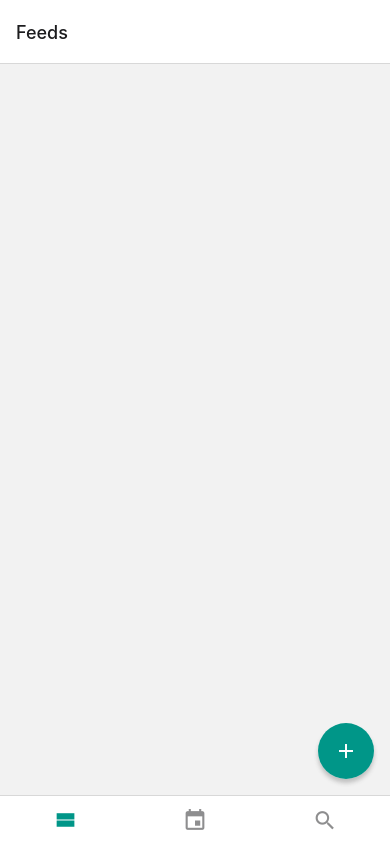
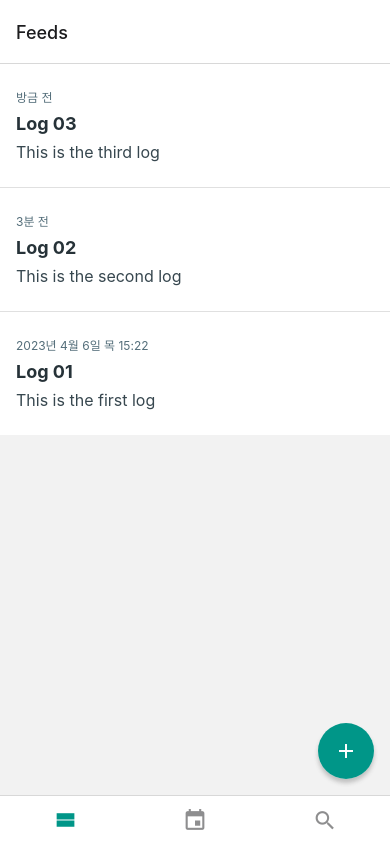
Before and after one commit to ndaemy/dealing-with-react-native, a React Native app in the folder 03-DayLog/: screen /Feeds in a window 390 px wide. Built offline with nearby package versions, Linux system fonts and the light colour scheme.

Commit message:
feat: Complete 6.4

```diff
--- a/03-DayLog/package.json
+++ b/03-DayLog/package.json
@@ -12,6 +12,7 @@
     "@react-navigation/bottom-tabs": "^6.5.7",
     "@react-navigation/native": "^6.1.6",
     "@react-navigation/native-stack": "^6.9.12",
+    "date-fns": "^2.29.3",
     "expo": "~48.0.10",
     "expo-status-bar": "~1.4.4",
     "react": "18.2.0",
--- /dev/null
+++ b/03-DayLog/src/components/FeedList.tsx
@@ -0,0 +1,31 @@
+import { FlatList, StyleSheet, View } from 'react-native';
+
+import { Log } from '../contexts/LogContext';
+import { FeedListItem } from './FeedListItem';
+
+type FeedListProps = {
+  logs: Log[];
+};
+
+export const FeedList = ({ logs }: FeedListProps) => {
+  return (
+    <FlatList
+      data={logs}
+      style={styles.block}
+      renderItem={({ item }) => <FeedListItem log={item} />}
+      keyExtractor={item => item.id}
+      ItemSeparatorComponent={() => <View style={styles.separator} />}
+    />
+  );
+};
+
+const styles = StyleSheet.create({
+  block: {
+    flex: 1,
+  },
+  separator: {
+    backgroundColor: '#e0e0e0',
+    height: 1,
+    width: '100%',
+  },
+});
--- /dev/null
+++ b/03-DayLog/src/components/FeedListItem.tsx
@@ -0,0 +1,70 @@
+import { format, formatDistanceToNow } from 'date-fns';
+import { ko } from 'date-fns/locale';
+import { Pressable, StyleSheet, Text } from 'react-native';
+
+import { Log } from '../contexts/LogContext';
+
+const formatDate = (date: string) => {
+  const d = new Date(date);
+  const now = Date.now();
+  const diff = (now - d.getTime()) / 1000;
+
+  if (diff < 60) {
+    return '방금 전';
+  }
+  if (diff < 60 * 60 * 24 * 3) {
+    return formatDistanceToNow(d, { addSuffix: true, locale: ko });
+  }
+  return format(d, 'PPP EEE p', { locale: ko });
+};
+
+const truncate = (text: string) => {
+  const replaced = text.replace(/\n/g, ' ');
+  return replaced.length > 100 ? replaced.slice(0, 100) + '...' : replaced;
+};
+
+type FeedListItemProps = {
+  log: Log;
+};
+
+export const FeedListItem = ({ log }: FeedListItemProps) => {
+  const { title, body, date } = log;
+
+  return (
+    <Pressable
+      style={({ pressed }) => [
+        styles.block,
+        pressed && { backgroundColor: '#efefef' },
+      ]}
+      android_ripple={{ color: '#ededed' }}
+    >
+      <Text style={styles.date}>{formatDate(date)}</Text>
+      <Text style={styles.title}>{title}</Text>
+      <Text style={styles.body}>{truncate(body)}</Text>
+    </Pressable>
+  );
+};
+
+const styles = StyleSheet.create({
+  block: {
+    backgroundColor: 'white',
+    paddingHorizontal: 16,
+    paddingVertical: 24,
+  },
+  date: {
+    fontSize: 12,
+    color: '#546e7a',
+    marginBottom: 8,
+  },
+  title: {
+    color: '#263238',
+    fontSize: 18,
+    fontWeight: 'bold',
+    marginBottom: 8,
+  },
+  body: {
+    color: '#37474f',
+    fontSize: 16,
+    lineHeight: 21,
+  },
+});
--- a/03-DayLog/src/contexts/LogContext.tsx
+++ b/03-DayLog/src/contexts/LogContext.tsx
@@ -1,7 +1,28 @@
 import { createContext, PropsWithChildren, useState } from 'react';
 import { v4 as uuidv4 } from 'uuid';
 
-type Log = {
+const INITIAL_DATA = [
+  {
+    id: uuidv4(),
+    title: 'Log 03',
+    body: 'This is the third log',
+    date: new Date().toISOString(),
+  },
+  {
+    id: uuidv4(),
+    title: 'Log 02',
+    body: 'This is the second log',
+    date: new Date(Date.now() - 1000 * 60 * 3).toISOString(),
+  },
+  {
+    id: uuidv4(),
+    title: 'Log 01',
+    body: 'This is the first log',
+    date: new Date(Date.now() - 1000 * 60 * 60 * 24 * 3).toISOString(),
+  },
+];
+
+export type Log = {
   id: string;
   title: string;
   body: string;
@@ -19,7 +40,7 @@
 });
 
 export const LogContextProvider = ({ children }: PropsWithChildren) => {
-  const [logs, setLogs] = useState<Log[]>([]);
+  const [logs, setLogs] = useState<Log[]>(INITIAL_DATA);
 
   const onCreate = ({ title, body, date }: Omit<Log, 'id'>) => {
     const log: Log = {
@@ -28,7 +49,7 @@
       body,
       date,
     };
-    setLogs([...logs, log]);
+    setLogs([log, ...logs]);
   };
 
   return (
--- a/03-DayLog/src/screens/FeedsScreen.tsx
+++ b/03-DayLog/src/screens/FeedsScreen.tsx
@@ -1,6 +1,7 @@
 import { useContext } from 'react';
 import { StyleSheet, View } from 'react-native';
 
+import { FeedList } from '../components/FeedList';
 import { FloatingWriteButton } from '../components/FloatingWriteButton';
 import { LogContext } from '../contexts/LogContext';
 
@@ -9,6 +10,7 @@
 
   return (
     <View style={styles.block}>
+      <FeedList logs={logs} />
       <FloatingWriteButton />
     </View>
   );
```
Also changed, not shown: 1 other file (tests, documents, lock files or other folders).
